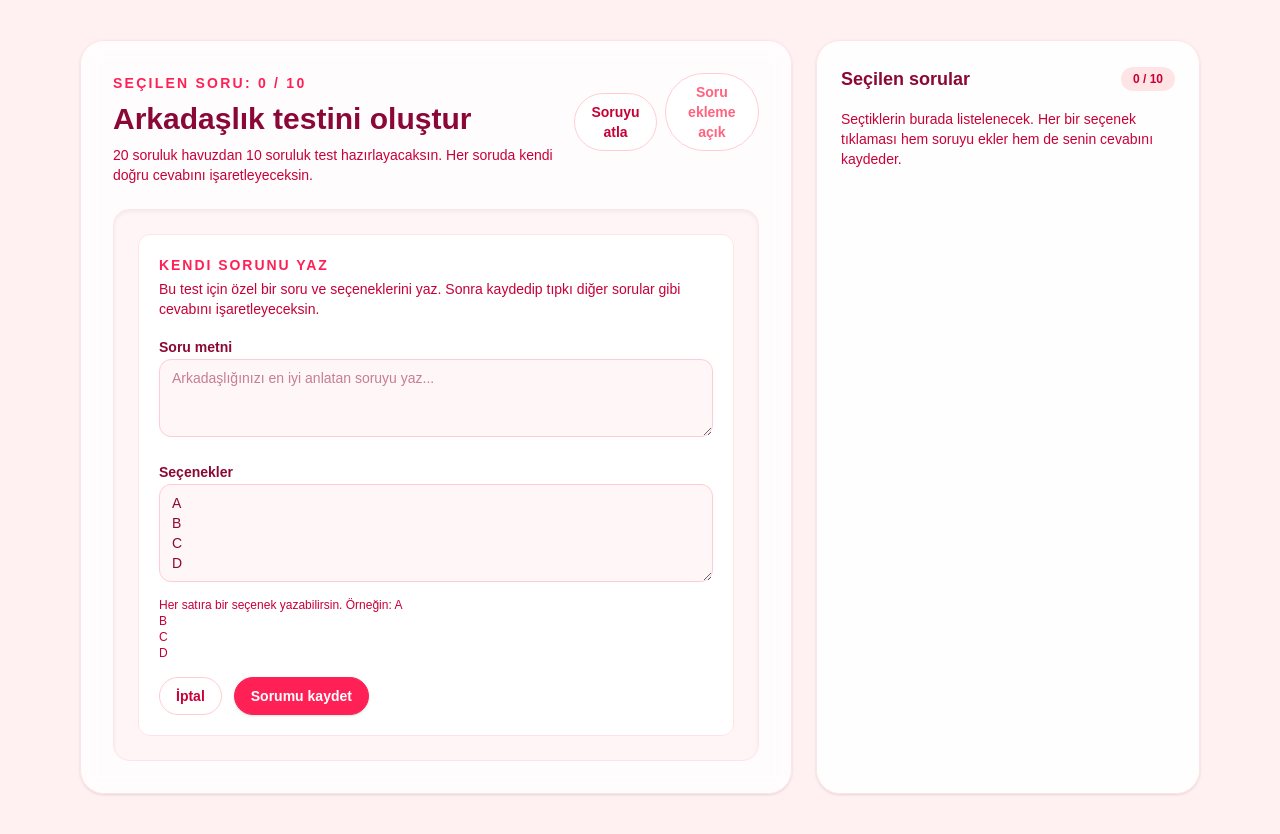
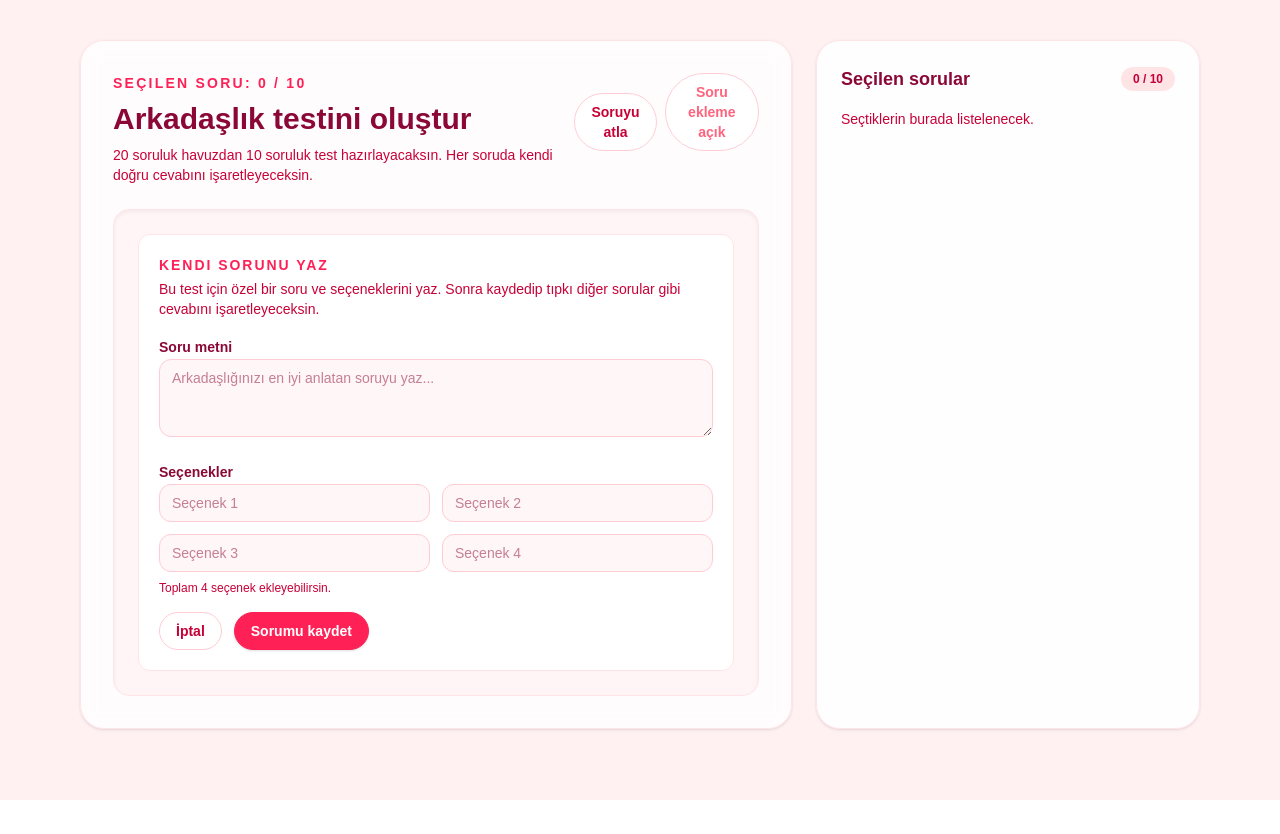
Before and after one commit to basakozdemr/arkadaslik-testi, a Next.js app: page /create in a window 1280 px wide. Both pictures are taken after a click on the button "Kendi sorumu eklemek istiyorum". After the commit the page ends 800 px from the top, so only its background shows below. Built offline with nearby package versions, Linux system fonts and the light colour scheme.

Commit message:
secenekler duzeltildi

```diff
--- a/src/app/create/page.tsx
+++ b/src/app/create/page.tsx
@@ -16,8 +16,7 @@ type SelectedQuestion = {
 };
 
 const MAX_SELECTION = 10;
-const DEFAULT_CUSTOM_OPTION_TEXT = "A\nB\nC\nD";
-const DEFAULT_CUSTOM_OPTIONS = DEFAULT_CUSTOM_OPTION_TEXT.split("\n");
+const DEFAULT_CUSTOM_OPTIONS = ["", "", "", ""];
 
 const questionPool: Question[] = [
     {
@@ -99,7 +98,7 @@ export default function CreatePage() {
     const [selectedQuestions, setSelectedQuestions] = useState<SelectedQuestion[]>([]);
     const [showCustomEditor, setShowCustomEditor] = useState(false);
     const [customQuestionText, setCustomQuestionText] = useState("");
-  const [customOptionText, setCustomOptionText] = useState(DEFAULT_CUSTOM_OPTION_TEXT);
+    const [customOptions, setCustomOptions] = useState<string[]>([...DEFAULT_CUSTOM_OPTIONS]);
     const [customQuestions, setCustomQuestions] = useState<
         Array<{
             id: string;
@@ -144,17 +143,14 @@ export default function CreatePage() {
     const handleCancelCustom = () => {
         setShowCustomEditor(false);
         setCustomQuestionText("");
-    setCustomOptionText(DEFAULT_CUSTOM_OPTION_TEXT);
+        setCustomOptions([...DEFAULT_CUSTOM_OPTIONS]);
     };
 
     const handleSaveCustom = () => {
         const questionText = customQuestionText.trim();
         if (!questionText) return;
 
-    const parsedOptions = customOptionText
-      .split(/\n|,/)
-      .map((opt) => opt.trim())
-      .filter(Boolean);
+        const parsedOptions = customOptions.map((opt) => opt.trim()).filter(Boolean);
 
         let computedOptions =
             parsedOptions.length >= 2 ? parsedOptions.slice(0, 4) : [...DEFAULT_CUSTOM_OPTIONS];
@@ -246,7 +242,6 @@ export default function CreatePage() {
                                             disabled={isComplete}
                                             className="group rounded-xl border border-rose-200 bg-white px-4 py-3 text-left font-semibold text-rose-900 transition hover:-translate-y-[1px] hover:border-rose-300 hover:shadow disabled:cursor-not-allowed disabled:opacity-50"
                                         >
-                      <span className="block text-sm text-rose-700">Bu soruda cevabım</span>
                                             <span className="mt-1 block text-lg font-bold text-rose-900">{option}</span>
                                         </button>
                                     ))}
@@ -283,22 +278,24 @@ export default function CreatePage() {
                                 </div>
                                 <div className="space-y-2">
                                     <label className="text-sm font-semibold text-rose-900">Seçenekler</label>
-                  <textarea
-                    value={customOptionText}
-                    onChange={(e) => setCustomOptionText(e.target.value)}
-                    placeholder={"Her satıra bir seçenek yazabilirsin. Örneğin: A\nB\nC\nD"}
+                                    <div className="grid gap-3 sm:grid-cols-2">
+                                        {customOptions.map((opt, idx) => (
+                                            <input
+                                                key={idx}
+                                                value={opt}
+                                                onChange={(e) =>
+                                                    setCustomOptions((prev) => {
+                                                        const next = [...prev];
+                                                        next[idx] = e.target.value;
+                                                        return next;
+                                                    })
+                                                }
+                                                placeholder={`Seçenek ${idx + 1}`}
                                                 className="w-full rounded-xl border border-rose-200 bg-rose-50/60 px-3 py-2 text-sm text-rose-900 outline-none transition focus:border-rose-300 focus:ring-2 focus:ring-rose-100"
-                    rows={4}
                                             />
-                  <p className="text-xs text-rose-700">
-                    Her satıra bir seçenek yazabilirsin. Örneğin: A
-                    <br />
-                    B
-                    <br />
-                    C
-                    <br />
-                    D
-                  </p>
+                                        ))}
+                                    </div>
+                                    <p className="text-xs text-rose-700">Toplam 4 seçenek ekleyebilirsin.</p>
                                 </div>
                                 <div className="flex flex-wrap gap-3">
                                     <button
@@ -330,8 +327,7 @@ export default function CreatePage() {
                     </div>
                     {selectedQuestions.length === 0 ? (
                         <p className="text-sm text-rose-700">
-              Seçtiklerin burada listelenecek. Her bir seçenek tıklaması hem soruyu ekler hem de
-              senin cevabını kaydeder.
+                            Seçtiklerin burada listelenecek.
                         </p>
                     ) : (
                         <ul className="space-y-3 text-sm text-rose-900">
@@ -345,7 +341,7 @@ export default function CreatePage() {
                                     >
                                         <div className="flex items-center justify-between">
                                             <p className="text-xs font-semibold uppercase tracking-[0.12em] text-rose-500">
-                        {item.questionId}
+                                                Soru {index + 1}
                                             </p>
                                             {isCustom && (
                                                 <span className="rounded-full bg-rose-100 px-2 py-1 text-[11px] font-semibold text-rose-600">
```
Lines whose indentation alone changed are shown as unchanged.
